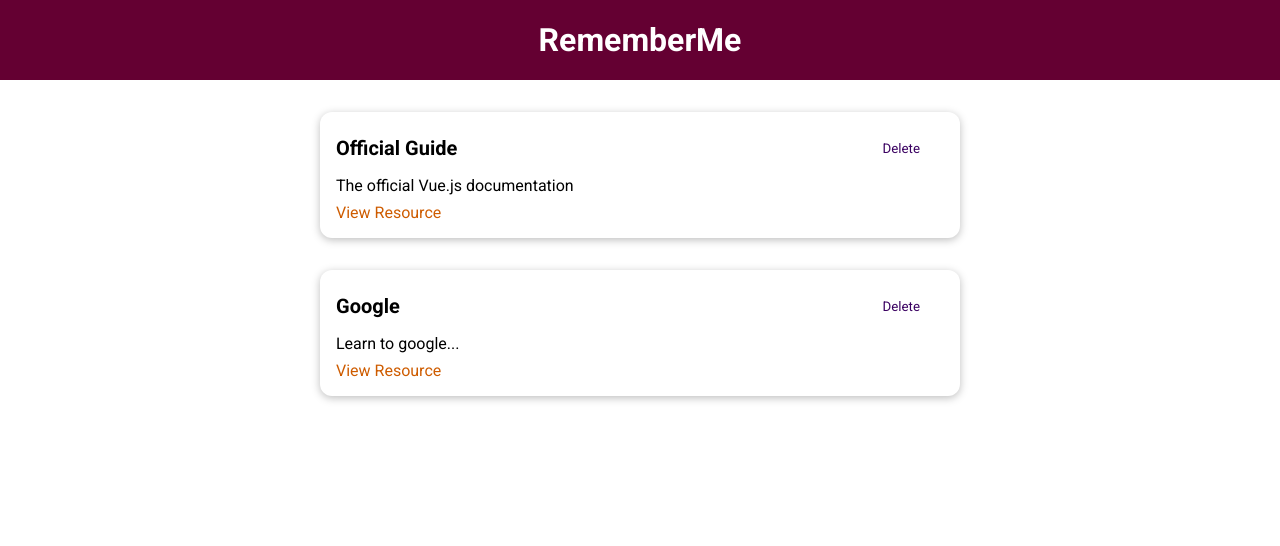
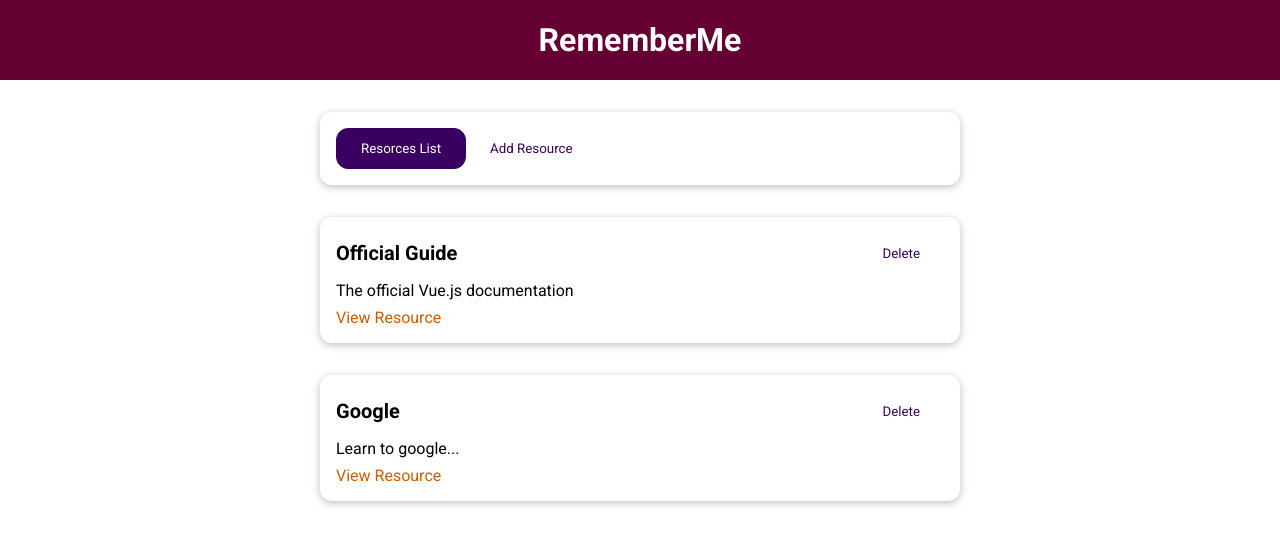
Before and after one commit to svetlana-suslova/learning-resources, a Vue app: page / in a window 1280 px wide. Shown: the top 546 px of the page. Built offline with nearby package versions, Linux system fonts and the light colour scheme.

Commit message:
added tabs functionality to switch between the list and adding a resource

```diff
--- a/src/App.vue
+++ b/src/App.vue
@@ -1,35 +1,17 @@
 <template>
     <the-header title="RememberMe"></the-header>
-    <resources-list :resources="storedResources"></resources-list>
+    <the-resources></the-resources>
 </template>
 
 <script>
-import ResourcesList from './components/learning-resources/ResourcesList';
 import TheHeader from './components/layout/TheHeader';
+import TheResources from './components/learning-resources/TheResources';
 
 export default {
     components: {
-        ResourcesList,
-        TheHeader
-    },
-    data() {
-        return {
-            storedResources: [
-                {
-                    id: 'official-guide',
-                    title: 'Official Guide',
-                    description: 'The official Vue.js documentation',
-                    link: 'https://vuejs.org'
-                },
-                {
-                    id: 'google',
-                    title: 'Google',
-                    description: 'Learn to google...',
-                    link: 'https://google.com'
-                }
-            ]
-        };
-    },
+        TheHeader,
+        TheResources
+    }
 };
 </script>
 
--- /dev/null
+++ b/src/components/learning-resources/AddResource.vue
@@ -0,0 +1,3 @@
+<template>
+    <h2>Add Resource</h2>
+</template>
--- a/src/components/learning-resources/ResourcesList.vue
+++ b/src/components/learning-resources/ResourcesList.vue
@@ -14,7 +14,7 @@
 import LearningResource from './LearningResource';
 
 export default {
-    props: ['resources'],
+    inject: ['resources'],
     components: {
         LearningResource
     }
--- /dev/null
+++ b/src/components/learning-resources/TheResources.vue
@@ -0,0 +1,55 @@
+<template>
+    <base-card>
+        <base-button @click="setSelectedTab('resources-list')" :mode="listResButtonMode">Resorces List</base-button>
+        <base-button @click="setSelectedTab('add-resource')" :mode="addResButtonMode">Add Resource</base-button>
+    </base-card>
+    <component :is="selectedTab"></component>
+</template>
+
+<script>
+import ResourcesList from './ResourcesList';
+import AddResource from './AddResource';
+export default {
+    components: {
+        ResourcesList,
+        AddResource
+    },
+    data() {
+        return {
+            selectedTab: 'resources-list',
+            storedResources: [
+                {
+                    id: 'official-guide',
+                    title: 'Official Guide',
+                    description: 'The official Vue.js documentation',
+                    link: 'https://vuejs.org'
+                },
+                {
+                    id: 'google',
+                    title: 'Google',
+                    description: 'Learn to google...',
+                    link: 'https://google.com'
+                }
+            ]
+        };
+    },
+    provide() {
+        return {
+            resources: this.storedResources
+        }
+    },
+    computed: {
+        listResButtonMode() {
+            return this.selectedTab === 'resources-list' ? null : 'flat';
+        },
+        addResButtonMode() {
+            return this.selectedTab === 'add-resource' ? null : 'flat';
+        }
+    },
+    methods: {
+        setSelectedTab(tab) {
+            this.selectedTab = tab;
+        }
+    }
+}
+</script>
```
